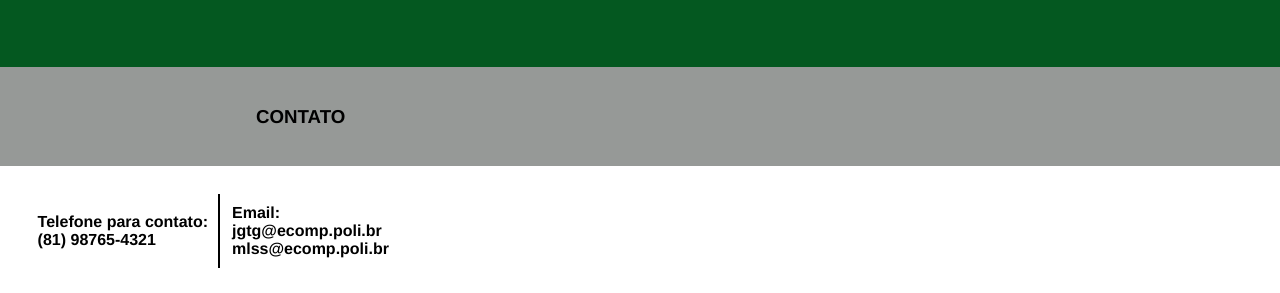
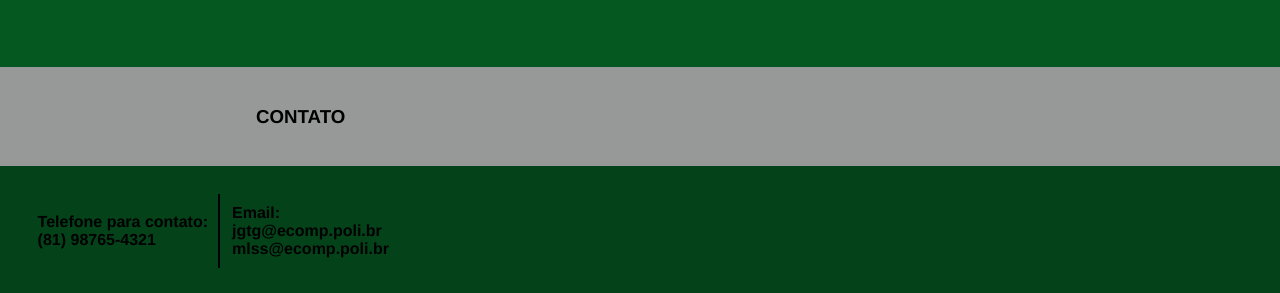
Before and after one commit to ludimila-silva/projetoGitES, a plain HTML site: page contato.html in a window 1280 px wide. Shown: the part 163-456 px from the top of the page. Drawn offline with Linux system fonts and the light colour scheme.

Commit message:
Site finalizado pro projeto

```diff
--- a/style.css
+++ b/style.css
@@ -1,6 +1,7 @@
 .body{
     margin: 0px !important;
     font-family: 'Franklin Gothic Medium', 'Arial Narrow', Arial, sans-serif;
+    background-color:rgb(4, 66, 25);
 }
 .p{
     margin: 0px !important;
```
